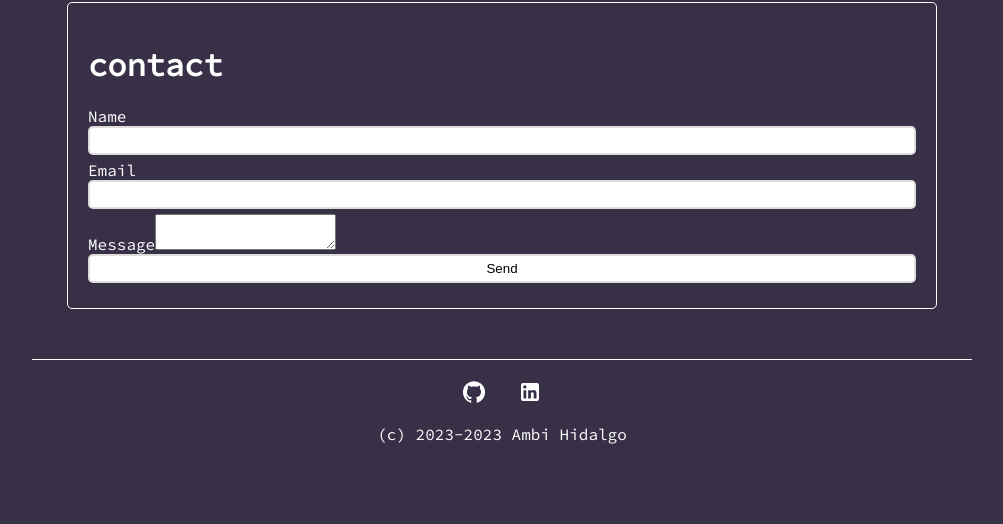
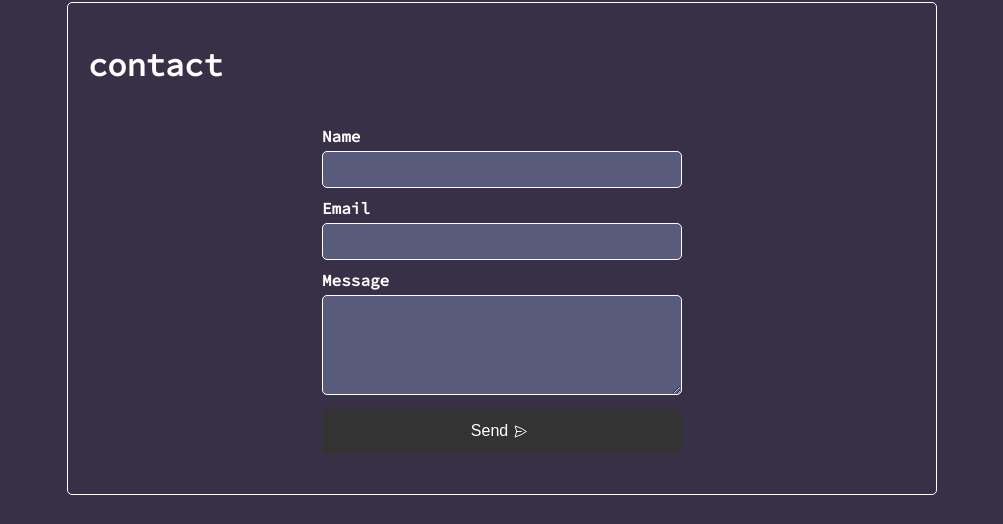
Before and after one commit to ambibma/ambiBlog, a React (Create React App) app in the folder client/: page / in a window 1280 px wide. Shown: the part 1458-1982 px from the top of the page, without its empty margins (138-1141 px from the left). Before the commit the page ends 1928 px from the top, so only its background shows below. Built offline with nearby package versions, Linux system fonts and the light colour scheme; no server answers.

Commit message:
Add custom button to contact form

```diff
--- a/client/src/components/ContactForm.js
+++ b/client/src/components/ContactForm.js
@@ -23,14 +23,19 @@
   };
 
   return (
-    <form ref={form} onSubmit={sendEmail}>
+    <form className="contact-form-container"ref={form} onSubmit={sendEmail}>
       <label>Name</label>
       <input type="text" name="user_name" />
       <label>Email</label>
       <input type="email" name="user_email" />
       <label>Message</label>
       <textarea name="message" />
-      <input type="submit" value="Send" />
+      <button className="custom-button" type="submit">
+        Send
+      <svg xmlns="http://www.w3.org/2000/svg" fill="none" viewBox="0 0 24 24" strokeWidth="1.5" stroke="currentColor" className="w-4 h-4"> {/* Adjusted size */}
+      <path strokeLinecap="round" strokeLinejoin="round" d="M6 12 3.269 3.125A59.769 59.769 0 0 1 21.485 12 59.768 59.768 0 0 1 3.27 20.875L5.999 12Zm0 0h7.5" />
+  </svg>
+</button>
     </form>
   );
 };
```
